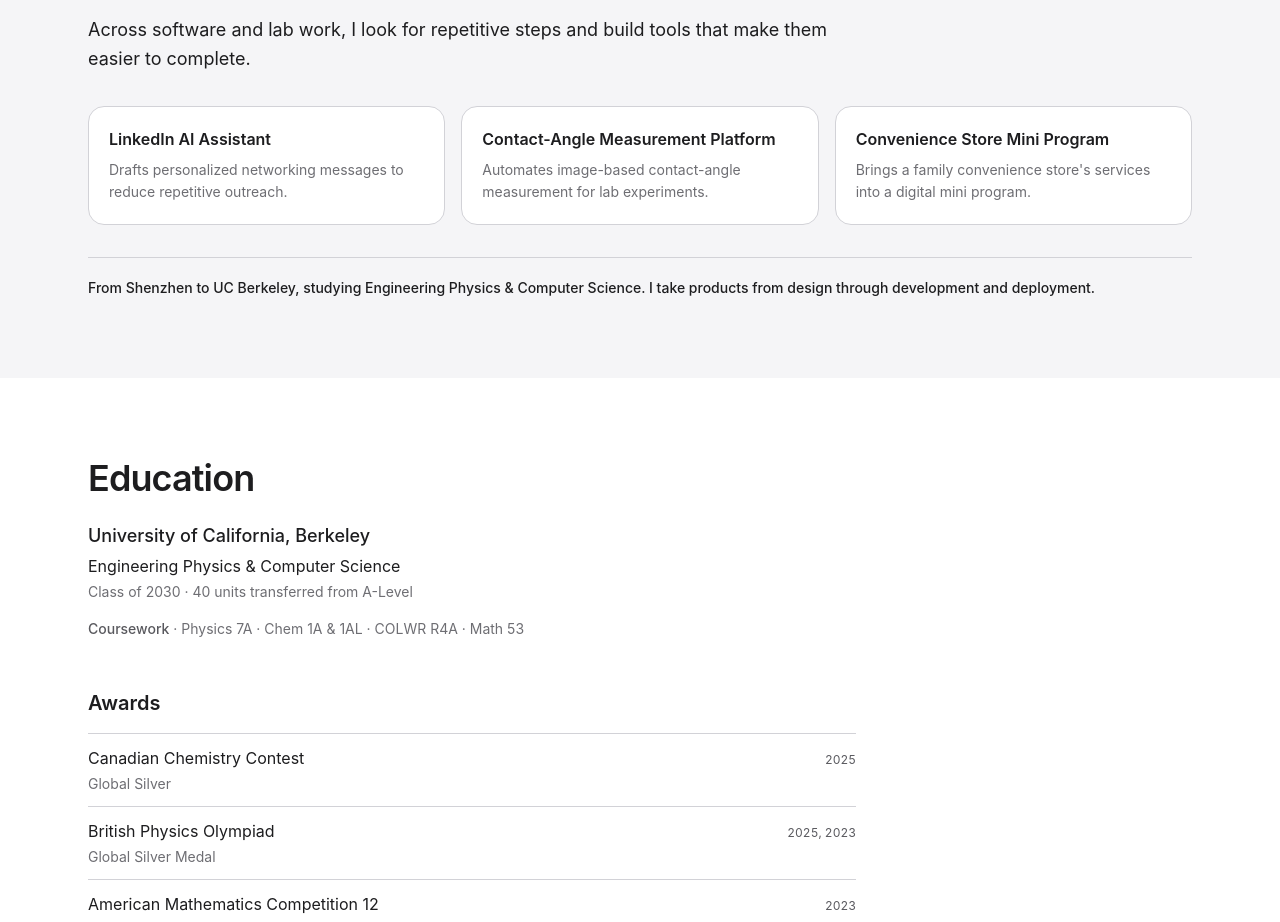
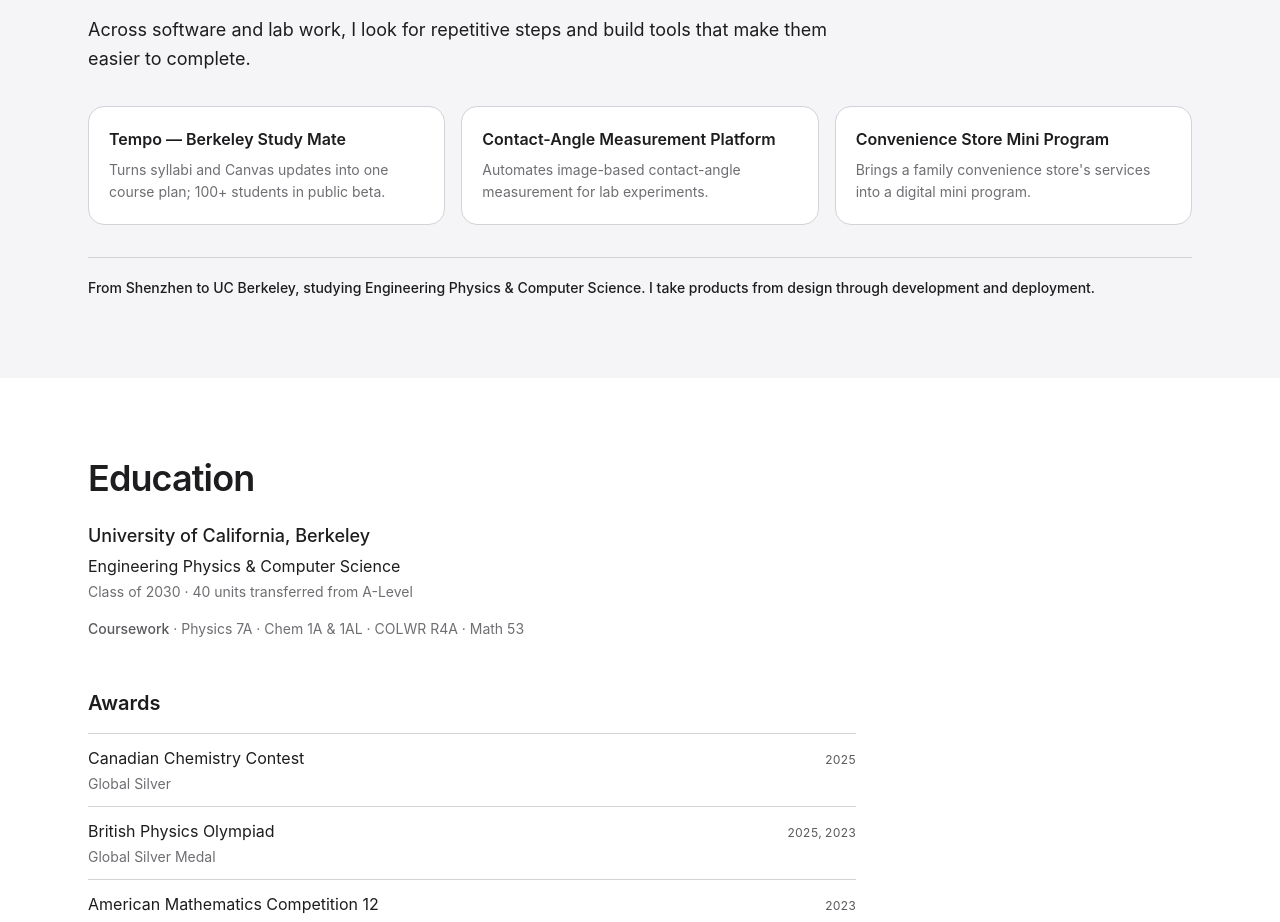
Before and after one commit to stevenli2007-del/stevenli-website, a React (Vite) app: page / in a window 1280 px wide. Shown: the part 920-1842 px from the top of the page. Built offline with nearby package versions, Linux system fonts and the light colour scheme.

Commit message:
content(about): replace LinkedIn card with Tempo (Phase 6 tweak 6)

```diff
--- a/src/data/about.ts
+++ b/src/data/about.ts
@@ -22,12 +22,17 @@ export const aboutInfo: AboutInfo = {
     en: 'Across software and lab work, I look for repetitive steps and build tools that make them easier to complete.',
     zh: '无论是软件还是实验室工作，我都会寻找重复步骤，并动手做工具，让这些流程更简单。',
   },
+  // Phase 6 微调（2026-10-09，第 6 条）：第一张卡由 LinkedIn AI Assistant 换成 Tempo。
+  //   原因：Steven 认为 LinkedIn 扩展不足以代表「关于我」；About 缺的是软件侧的旗舰产品，
+  //   而 LinkedIn 卡在 Projects 页第 4 张仍在，About 删掉不丢信息。
+  //   ⚠️ 用户数写 `100+`（与 Hero intro / proof 同口径）。Projects 页 Tempo 卡仍写 109，未同步。
+  //   ⚠️ About 是 sm:grid-cols-3 固定三列，examples 恒为 3 条；加第 4 条会掉到第二行孤卡。
   examples: [
     {
-      title: { en: 'LinkedIn AI Assistant', zh: 'LinkedIn AI Assistant' },
+      title: { en: 'Tempo — Berkeley Study Mate', zh: 'Tempo · 伯克利学习助手' },
       effect: {
-        en: 'Drafts personalized networking messages to reduce repetitive outreach.',
-        zh: '生成个性化的人脉拓展消息，减少重复沟通。',
+        en: 'Turns syllabi and Canvas updates into one course plan; 100+ students in public beta.',
+        zh: '把 syllabus 与 Canvas 的更新汇总成一份课程计划；100+ 名学生正在公开测试。',
       },
     },
     {
```
